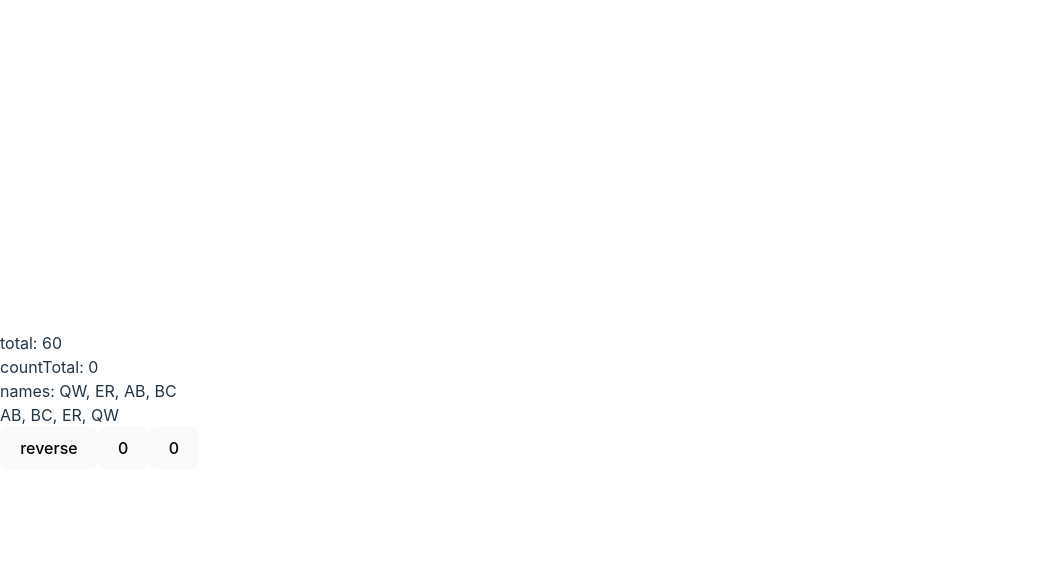
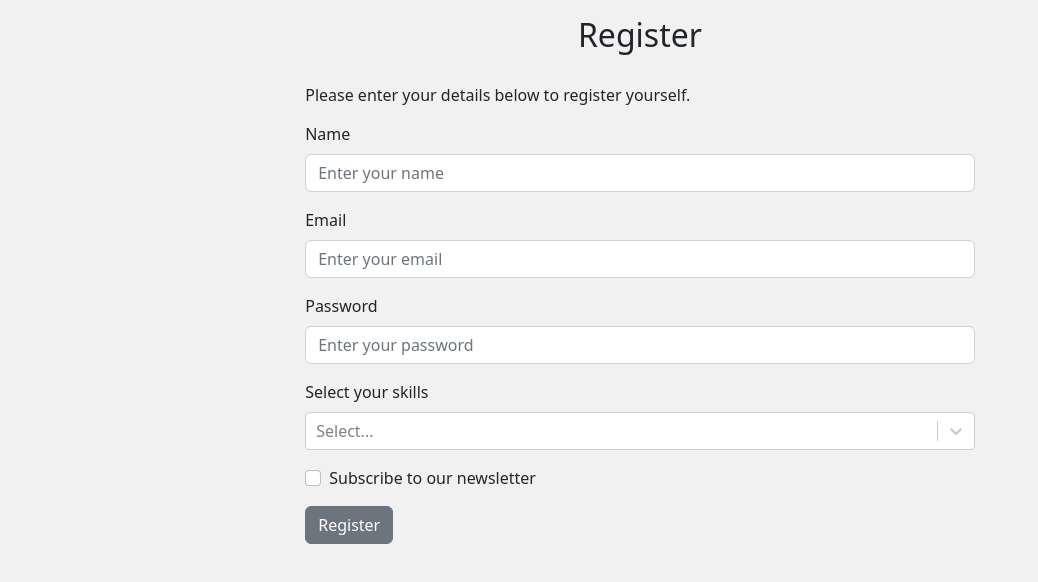
Before and after one commit to read0more/vite-react-ts, a React (Vite) app: page / in a window 1280 px wide. Shown: the top 582 px of the page, without its empty margins (0-1038 px from the left). Built offline with nearby package versions, Linux system fonts and the light colour scheme.

Commit message:
:sparkles: react-testing-library

```diff
--- a/src/App.css
+++ /dev/null
@@ -1,41 +0,0 @@
-#root {
-  max-width: 1280px;
-  margin: 0 auto;
-  padding: 2rem;
-  text-align: center;
-}
-
-.logo {
-  height: 6em;
-  padding: 1.5em;
-  will-change: filter;
-}
-.logo:hover {
-  filter: drop-shadow(0 0 2em #646cffaa);
-}
-.logo.react:hover {
-  filter: drop-shadow(0 0 2em #61dafbaa);
-}
-
-@keyframes logo-spin {
-  from {
-    transform: rotate(0deg);
-  }
-  to {
-    transform: rotate(360deg);
-  }
-}
-
-@media (prefers-reduced-motion: no-preference) {
-  a:nth-of-type(2) .logo {
-    animation: logo-spin infinite 20s linear;
-  }
-}
-
-.card {
-  padding: 2em;
-}
-
-.read-the-docs {
-  color: #888;
-}
--- a/src/App.tsx
+++ b/src/App.tsx
@@ -1,4 +1,5 @@
 import { useCallback, useMemo, useReducer, useState } from "react";
+import Register from "./components/register/Register";
 import Names from "./Names";
 import SortedList from "./SortedList";
 
@@ -15,14 +16,26 @@ function App() {
 
   return (
     <div className='App'>
+      {/*
+      part 1. about useReducer
+      <Names />
+      */}
+
+      {/*
+      part 2. about useCallback, useMemo
+      <Names />
+      */}
+
+      {/*
       <div>total: {total}</div>
       <div>countTotal: {countTotal}</div>
       <div>names: {list.join(', ')}</div>
       <SortedList list={list} sortFunc={sortFunc} />
       <button onClick={() => setKey(key * -1)}>reverse</button>
       <button onClick={() => setCount1(count1 + 1)}>{count1}</button>
-      <button onClick={() => setCount2(count2 + 1)}>{count2}</button>
-      {/* <Names /> */}
+      <button onClick={() => setCount2(count2 + 1)}>{count2}</button> */}
+
+      <Register />
     </div>
   );
 }
--- /dev/null
+++ b/src/components/register/Register.tsx
@@ -0,0 +1,128 @@
+import React, { useState } from "react";
+import { Alert, Button, Form } from "react-bootstrap";
+import Select, { MultiValue } from "react-select";
+import "./register.css";
+
+const skills = [
+  { value: "react", label: "React" },
+  { value: "vuejs", label: "Vue.js" },
+  { value: "svelte", label: "Svelte" },
+  { value: "angular", label: "Angular" },
+  { value: "javascript", label: "JavaScript" },
+  { value: "nodejs", label: "Node.js" }
+];
+
+const initialState = {
+  name: "",
+  email: "",
+  password: ""
+};
+
+const Register = () => {
+  const [state, setState] = useState(initialState);
+  const [subscribe, setSubscribe] = useState(false);
+  const [selectedSkill, setSelectedSkill] = useState<MultiValue<{ value: string; label: string}> | null>(null);
+  const [successMsg, setSuccessMsg] = useState("");
+  const [errorMsg, setErrorMsg] = useState("");
+
+
+  const handleInputChange = (event: React.ChangeEvent<HTMLInputElement>) => {
+    const { name, value } = event.target;
+    setState((prevState) => {
+      return {
+        ...prevState,
+        [name]: value
+      };
+    });
+  };
+
+  const handleFormSubmit = (event: React.FormEvent) => {
+    event.preventDefault();
+    setErrorMsg("");
+    setSuccessMsg("");
+    const allFieldsEntered = Object.keys(state).every(
+      (key) => state[key].trim() !== "" && selectedSkill && subscribe
+    );
+    if (allFieldsEntered) {
+      // code for doing registration
+      setSuccessMsg("You have successfully registered");
+      setTimeout(() => {
+        setSuccessMsg("");
+        setState(initialState);
+        setSelectedSkill(null);
+        setSubscribe(false);
+      }, 2000);
+    } else {
+      setErrorMsg("All the fields are required.");
+    }
+  };
+
+  return (
+    <div className="registration">
+      <div className="container">
+        <h2 className="title">Register</h2>
+        <Form onSubmit={handleFormSubmit}>
+          <h6 className="subtitle">
+            Please enter your details below to register yourself.
+          </h6>
+          {successMsg && <Alert variant="success">{successMsg}</Alert>}
+          {errorMsg && <Alert variant="danger">{errorMsg}</Alert>}
+          <Form.Group className="mb-3" controlId="name">
+            <Form.Label>Name</Form.Label>
+            <Form.Control
+              type="text"
+              placeholder="Enter your name"
+              name="name"
+              value={state.name}
+              onChange={handleInputChange}
+            />
+          </Form.Group>
+          <Form.Group className="mb-3" controlId="email">
+            <Form.Label>Email</Form.Label>
+            <Form.Control
+              type="email"
+              placeholder="Enter your email"
+              name="email"
+              value={state.email}
+              onChange={handleInputChange}
+            />
+          </Form.Group>
+          <Form.Group className="mb-3" controlId="password">
+            <Form.Label>Password</Form.Label>
+            <Form.Control
+              type="password"
+              placeholder="Enter your password"
+              name="password"
+              value={state.password}
+              onChange={handleInputChange}
+            />
+          </Form.Group>
+          <Form.Group className="mb-3" controlId="password">
+            <Form.Label>Select your skills</Form.Label>
+            <Select
+              options={skills}
+              isMulti
+              value={selectedSkill}
+              onChange={(selectedOption) => setSelectedSkill(selectedOption)}
+            />
+          </Form.Group>
+          <Form.Group className="mb-3" controlId="newsletter">
+            <Form.Check
+              type="checkbox"
+              label="Subscribe to our newsletter"
+              checked={subscribe}
+              onChange={(event) => setSubscribe(Boolean(event.target.value))}
+            />
+          </Form.Group>
+          <Form.Group>
+            <Button variant="secondary" type="submit">
+              Register
+            </Button>
+          </Form.Group>
+        </Form>
+      </div>
+    </div>
+  );
+};
+
+export default Register;
--- /dev/null
+++ b/src/components/register/register.css
@@ -0,0 +1,22 @@
+body {
+  background-color: #f1f1f1 !important;
+}
+
+.registration {
+  margin: 1rem;
+}
+
+.registration .title {
+  text-align: center;
+}
+
+.registration .subtitle {
+  margin-bottom: 1rem;
+  margin-top: 2rem;
+}
+
+.registration form {
+  width: 60%;
+  margin-left: auto;
+  margin-right: auto;
+}
--- a/src/index.css
+++ /dev/null
@@ -1,70 +0,0 @@
-:root {
-  font-family: Inter, Avenir, Helvetica, Arial, sans-serif;
-  font-size: 16px;
-  line-height: 24px;
-  font-weight: 400;
-
-  color-scheme: light dark;
-  color: rgba(255, 255, 255, 0.87);
-  background-color: #242424;
-
-  font-synthesis: none;
-  text-rendering: optimizeLegibility;
-  -webkit-font-smoothing: antialiased;
-  -moz-osx-font-smoothing: grayscale;
-  -webkit-text-size-adjust: 100%;
-}
-
-a {
-  font-weight: 500;
-  color: #646cff;
-  text-decoration: inherit;
-}
-a:hover {
-  color: #535bf2;
-}
-
-body {
-  margin: 0;
-  display: flex;
-  place-items: center;
-  min-width: 320px;
-  min-height: 100vh;
-}
-
-h1 {
-  font-size: 3.2em;
-  line-height: 1.1;
-}
-
-button {
-  border-radius: 8px;
-  border: 1px solid transparent;
-  padding: 0.6em 1.2em;
-  font-size: 1em;
-  font-weight: 500;
-  font-family: inherit;
-  background-color: #1a1a1a;
-  cursor: pointer;
-  transition: border-color 0.25s;
-}
-button:hover {
-  border-color: #646cff;
-}
-button:focus,
-button:focus-visible {
-  outline: 4px auto -webkit-focus-ring-color;
-}
-
-@media (prefers-color-scheme: light) {
-  :root {
-    color: #213547;
-    background-color: #ffffff;
-  }
-  a:hover {
-    color: #747bff;
-  }
-  button {
-    background-color: #f9f9f9;
-  }
-}
--- a/src/main.tsx
+++ b/src/main.tsx
@@ -1,7 +1,7 @@
 import React from 'react'
 import ReactDOM from 'react-dom/client'
 import App from './App'
-import './index.css'
+import "bootstrap/dist/css/bootstrap.min.css";
 
 ReactDOM.createRoot(document.getElementById('root') as HTMLElement).render(
   <React.StrictMode>
```
Also changed, not shown: package.json (+14 -3 lines), setupTests.js (added, +1 -0 lines), src/components/register/test.MD (added, +8 -0 lines), vitest.config.ts (added, +14 -0 lines), 2 other files (tests, documents, lock files or other folders).
